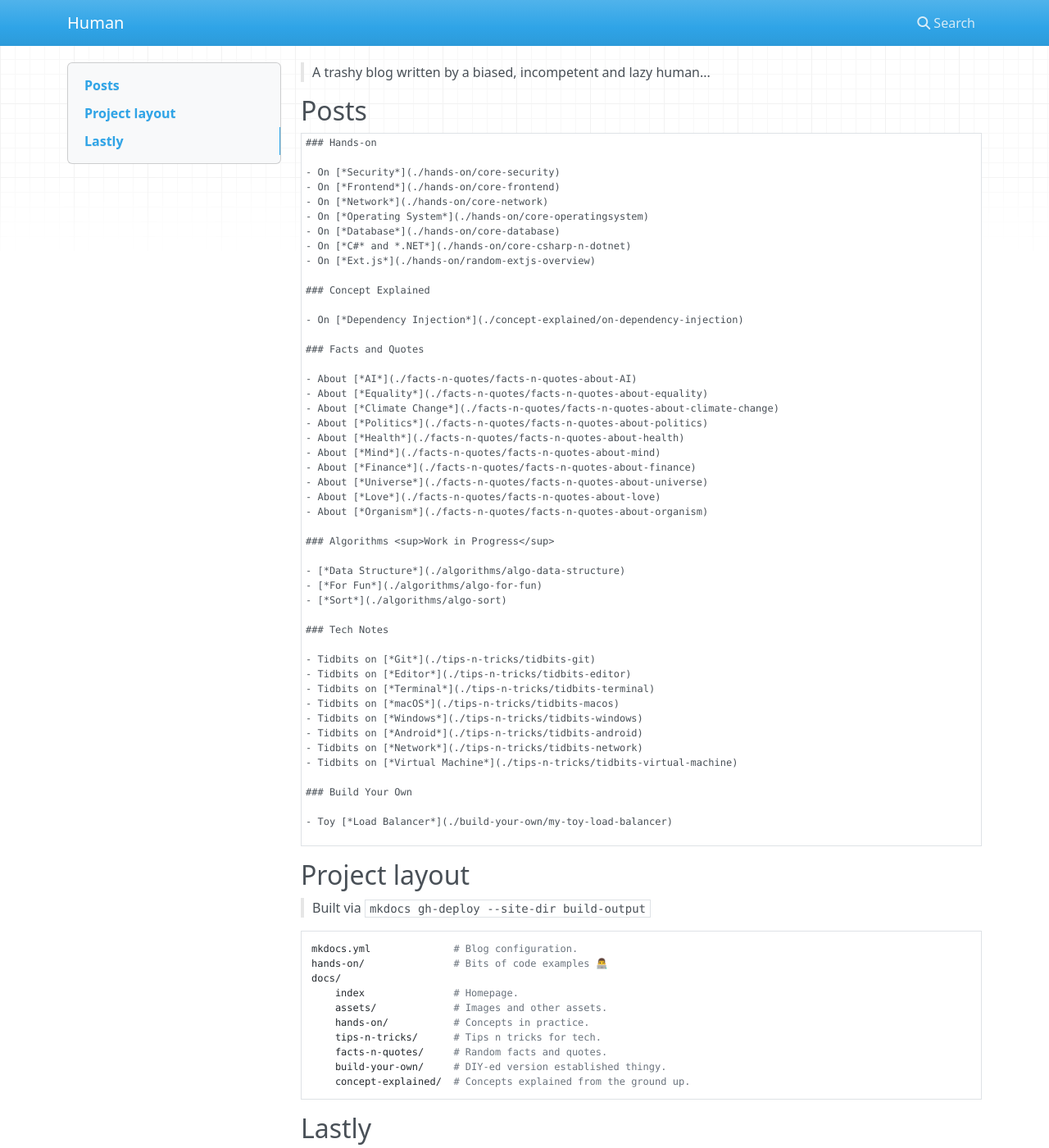
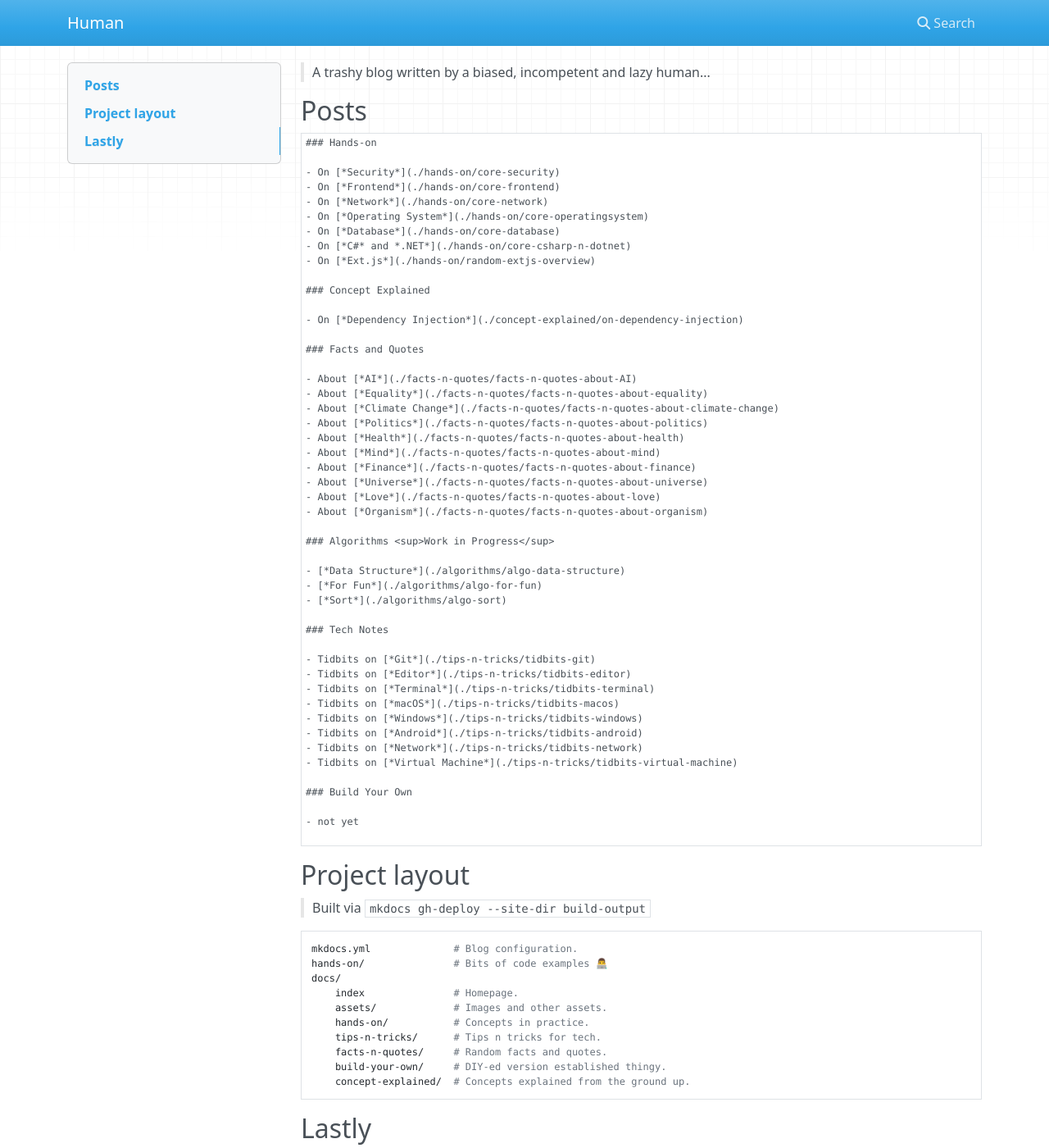
Before and after one commit to codingEzio/codingEzio.github.io, an MkDocs documentation site: the page built from docs/index.md, in a window 1280 px wide and 1400 px high. Shown: the whole window at 82% size. Built offline with MkDocs 1.6.1, drawn with Linux system fonts in a browser that asks for light colours; nearby versions of some CDN libraries.

Commit message:
chore: Temporarily disable the entry to design your own load balancer

````diff
--- a/docs/index.md
+++ b/docs/index.md
@@ -49,7 +49,7 @@
 
 ### Build Your Own
 
-- Toy [*Load Balancer*](./build-your-own/my-toy-load-balancer)
+- not yet
 
 ```
 
````
